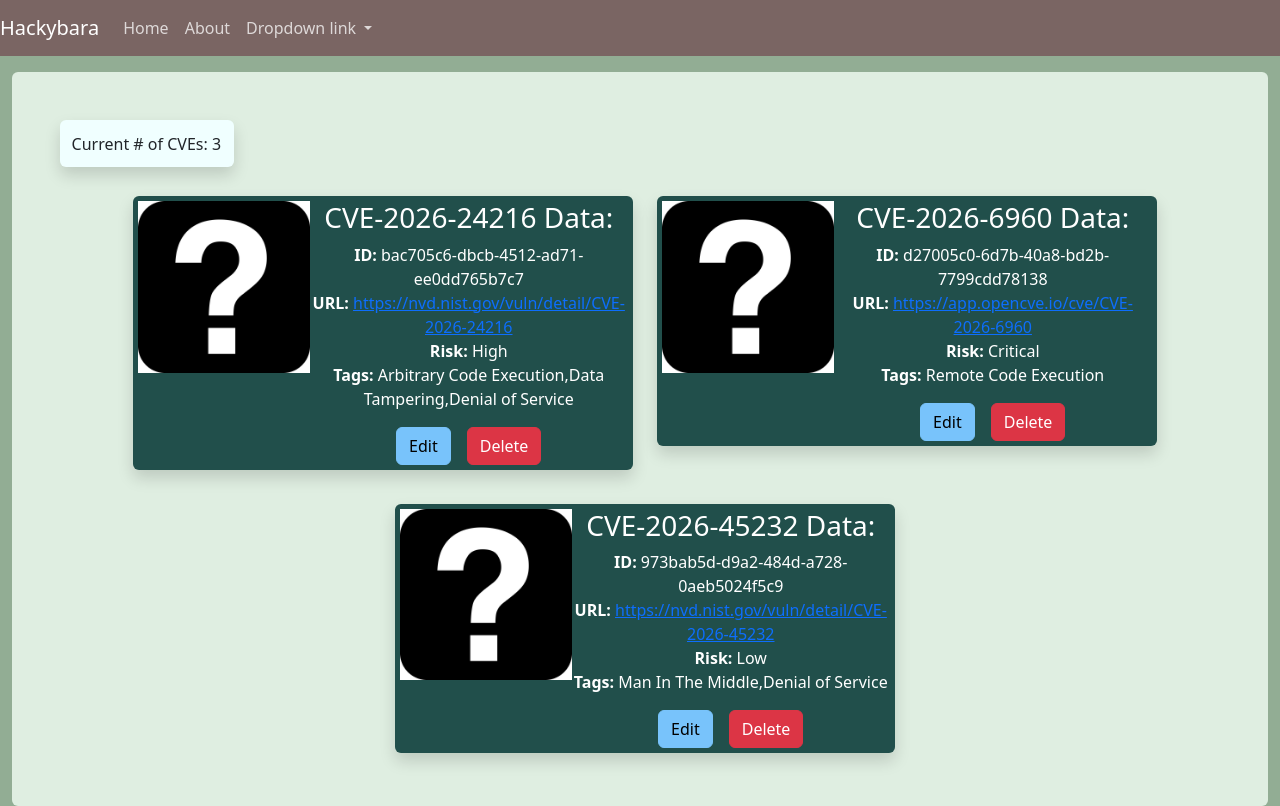
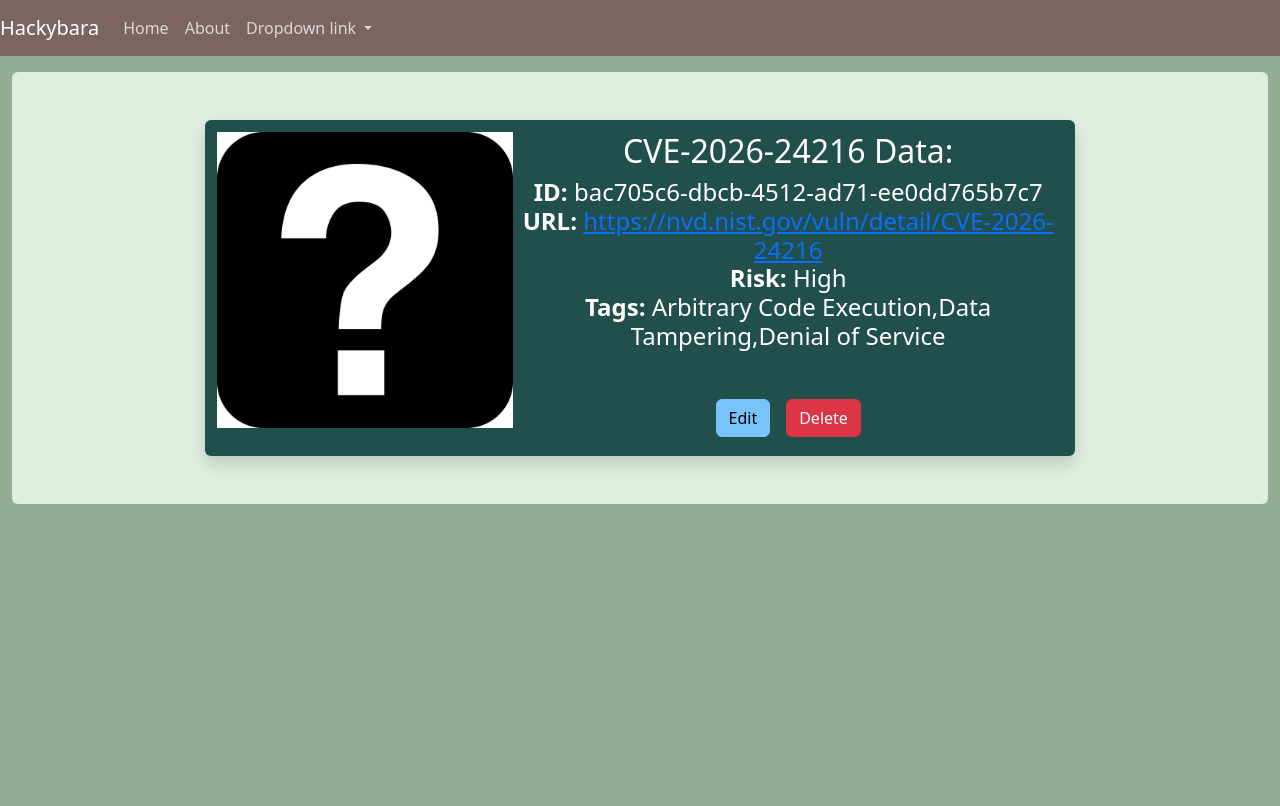
Before and after one commit to reidjessica642/CVES-API-frontend, an Angular app: page /cves/973bab5d-d9a2-484d-a728-0aeb5024f5c9 in a window 1280 px wide. Before the commit this address led to /. Built offline with nearby package versions, Linux system fonts and the light colour scheme.

Commit message:
Router and details work again, bootstrap and css edits

```diff
--- a/src/app/app.html
+++ b/src/app/app.html
@@ -25,11 +25,7 @@
 
 <main class="container-fluid">
     <div class="bg-light p-5 rounded mt-3">
-        <!--<app-cve-data></app-cve-data>-->
-        <app-cve-listing></app-cve-listing>
-        <!--<app-cve-overview></app-cve-overview>-->
+        <router-outlet></router-outlet>
     </div>
 </main>
-
 <!--TODO if time: Create Custom Footer - might use fontawesome for fake socials (except github)-->
-<router-outlet /> <!--angular currently likes to get mad if I don't include this tag-->
--- a/src/app/app.routes.ts
+++ b/src/app/app.routes.ts
@@ -1,3 +1,16 @@
 import { Routes } from '@angular/router';
+import { CveListing } from './cve-listing/cve-listing.js';
+import { CveData } from './cve-data/cve-data.js';
 
-export const routes: Routes = [];
+export const routes: Routes = [
+    {
+        path: '', // edit later for an actual landing page
+        component: CveListing,
+        title: 'CVE List',
+    },
+    {
+        path: 'cves/:id',
+        component: CveData,
+        title: 'Data',
+    }
+];
--- a/src/app/cve-data/cve-data.css
+++ b/src/app/cve-data/cve-data.css
@@ -5,7 +5,7 @@
     background-color: #214f4b;
     color: #ffffff;
     padding: 1%;
-    max-width: 31.25em;
+    max-width: 75%;
     width: 100%;
 }
 
@@ -18,6 +18,12 @@ span {
     font-weight: bold;
 }
 
+.text-data {
+    min-width: 0;
+    overflow-wrap: break-word;
+    word-break: break-word;
+}
+
 .btn-primary {
     background-color: #78c3fb;
     border-color: #78c3fb;
--- a/src/app/cve-data/cve-data.html
+++ b/src/app/cve-data/cve-data.html
@@ -1,13 +1,16 @@
 <div class="cve-data container shadow rounded d-flex flex-row flex-nowrap">
+    <!--TODO: depending on risk (low, medium, high, critical)
+    choose a color and the image associated (green, yellow, red, dark red)
+    convert to anchor tag to allow the image to be clicked-->
     <img class="flex-shrink-0" src="/images/unknown.png">
-    <div class="text-data text-center ms-auto">
-        <h3>{{currentCVE.name}} Data: </h3>
+    <div class="text-data text-center mx-auto h4">
+        <h2>{{currentCVE.name}} Data: </h2>
         <div><span>ID: </span>{{currentCVE.id}}</div>
         <div><span>URL: </span><a href="{{currentCVE.url}}" target="_blank">{{currentCVE.url}}</a></div>
         <div><span>Risk: </span>{{currentCVE.risk}}</div>
         <div><span>Tags: </span>{{currentCVE.tags}}</div>
 
-        <div class="mt-3 d-flex justify-content-center gap-3">
+        <div class="mt-5 d-flex justify-content-center gap-3">
             <a class="btn btn-primary">Edit</a>
             <button class="btn btn-danger">Delete</button>
         </div>
--- a/src/app/cve-overview/cve-overview.html
+++ b/src/app/cve-overview/cve-overview.html
@@ -4,15 +4,12 @@
     convert to anchor tag to allow the image to be clicked-->
     <img class="flex-shrink-0" src="/images/unknown.png">
     <div class="text-data text-center ms-auto">
-        <h3>{{currentCve().name}} Data: </h3>
+        <h3>{{currentCve().name}}</h3>
         <div><span>ID: </span>{{currentCve().id}}</div>
-        <div><span>URL: </span><a href="{{currentCve().url}}" target="_blank">{{currentCve().url}}</a></div>
         <div><span>Risk: </span>{{currentCve().risk}}</div>
-        <div><span>Tags: </span>{{currentCve().tags}}</div>
 
         <div class="mt-3 d-flex justify-content-center gap-3">
-            <a class="btn btn-primary">Edit</a>
-            <button class="btn btn-danger">Delete</button>
+            <a [routerLink]="['/cves', currentCve().id]" class="btn btn-secondary">View</a>
         </div>
     </div>
 </div>
--- a/src/app/cve-overview/cve-overview.ts
+++ b/src/app/cve-overview/cve-overview.ts
@@ -1,9 +1,10 @@
 import { Component, input } from '@angular/core';
 import { Cve } from '../types/cve.js';
+import { RouterModule } from "@angular/router";
 
 @Component({
   selector: 'app-cve-overview',
-  imports: [],
+  imports: [RouterModule],
   templateUrl: './cve-overview.html',
   styleUrl: './cve-overview.css',
 })
```
